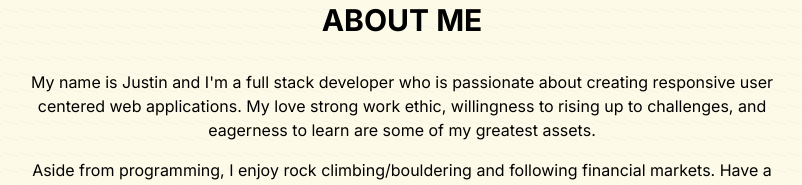
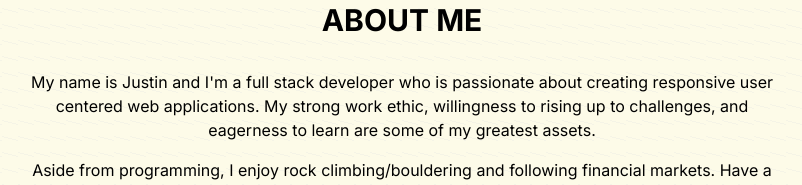
Before and after one commit to kimjust6/Portfolio, a Next.js app: page / in a window 1280 px wide. Shown: the part 717-902 px from the top of the page, without its empty margins (238-1040 px from the left). Built offline with nearby package versions, Linux system fonts and the light colour scheme; no server answers.

Commit message:
fixed wording again

```diff
--- a/components/about.tsx
+++ b/components/about.tsx
@@ -39,7 +39,7 @@ const About = () => {
                 transition={{ type: "spring", delay: 0.2, duration: 0.2 }}
             >
                 My name is Justin and I'm a full stack developer who is passionate about creating
-                responsive user centered web applications. My love strong work ethic, willingness to
+                responsive user centered web applications. My strong work ethic, willingness to
                 rising up to challenges, and eagerness to learn are some of my greatest assets.
             </motion.p>
             <motion.p
```
